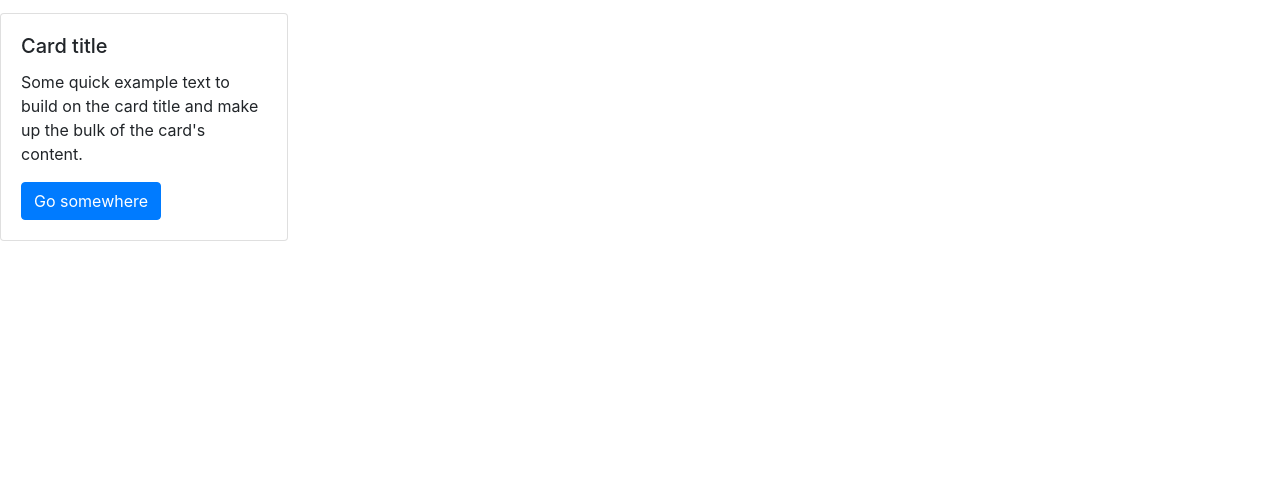
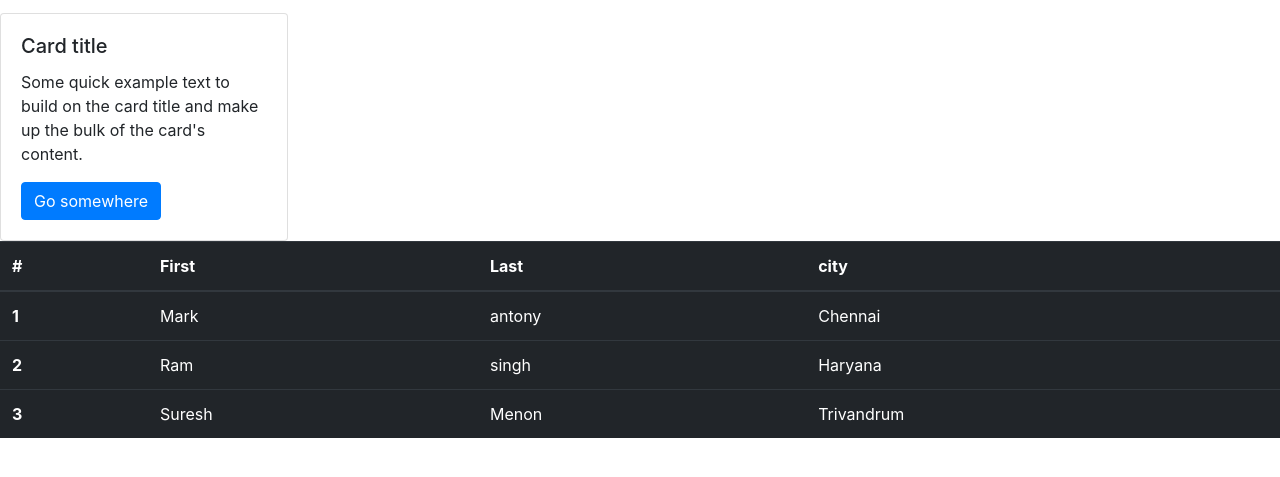
Before and after one commit to Aravindakksan/html-project, a plain HTML site: page index.html in a window 1280 px wide. Shown: the part 155-632 px from the top of the page. Drawn offline with nearby package versions, Linux system fonts and the light colour scheme.

Commit message:
Adding a table in index page

```diff
--- a/index.html
+++ b/index.html
@@ -21,5 +21,36 @@
           <a href="#" class="btn btn-primary">Go somewhere</a>
         </div>
       </div>
+    <!--Adding tabel-->
+    <table class="table table-dark">
+        <thead>
+          <tr>
+            <th scope="col">#</th>
+            <th scope="col">First</th>
+            <th scope="col">Last</th>
+            <th scope="col">city</th>
+          </tr>
+        </thead>
+        <tbody>
+          <tr>
+            <th scope="row">1</th>
+            <td>Mark</td>
+            <td>antony</td>
+            <td>Chennai</td>
+          </tr>
+          <tr>
+            <th scope="row">2</th>
+            <td>Ram</td>
+            <td>singh</td>
+            <td>Haryana</td>
+          </tr>
+          <tr>
+            <th scope="row">3</th>
+            <td>Suresh</td>
+            <td>Menon</td>
+            <td>Trivandrum</td>
+          </tr>
+        </tbody>
+      </table>
 </body>
 </html>
```
